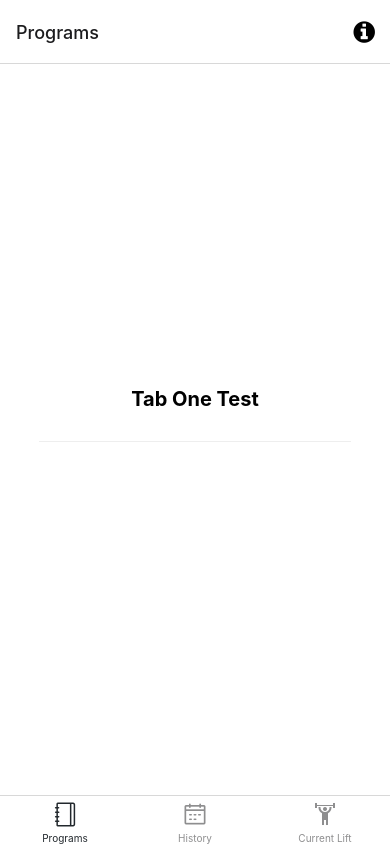
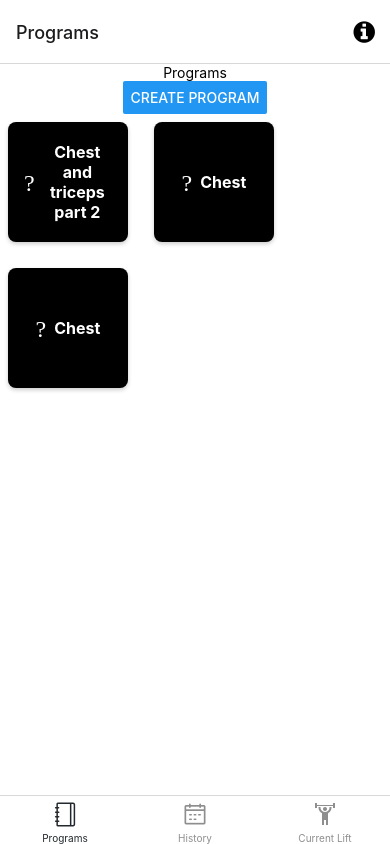
Before and after one commit to 12C0DE/mixlift, a React Native app: screen /TabOne in a window 390 px wide. Built offline with nearby package versions, Linux system fonts and the light colour scheme; what expo-linking would draw is missing.

Commit message:
start work on program screen

```diff
--- /dev/null
+++ b/components/Programs/ProgramTile.tsx
@@ -0,0 +1,45 @@
+import React from "react";
+import { View, Text, StyleSheet } from "react-native";
+import { Icon } from "react-native-elements";
+
+interface ProgramTileProps {
+  text: string;
+  icon: string;
+}
+
+export const ProgramTile: React.FC<ProgramTileProps> = ({ text, icon }) => {
+  return (
+    <View style={styles.container}>
+      <Icon name={icon} type="material" size={24} color="#fff" />
+      <Text style={styles.text}>{text}</Text>
+    </View>
+  );
+};
+
+const styles = StyleSheet.create({
+  container: {
+    flexDirection: "row",
+    alignItems: "center",
+    backgroundColor: "#000",
+    borderRadius: 8,
+    padding: 16,
+    shadowColor: "#000",
+    shadowOffset: { width: 0, height: 2 },
+    shadowOpacity: 0.2,
+    shadowRadius: 4,
+    elevation: 4,
+    width: 120,
+    height: 120,
+    margin: 8, // Add a gap of 8 units between components
+    justifyContent: "center",
+  },
+  text: {
+    marginLeft: 8,
+    fontSize: 16,
+    fontWeight: "bold",
+    color: "#fff",
+    textAlign: "center",
+  },
+});
+
+export default ProgramTile;
--- a/mocks/lift.js
+++ b/mocks/lift.js
@@ -4,7 +4,7 @@ export const lift = {
     {
       name: "Bench Press",
       id: "13sdf",
-      date: "2023-10-05",
+      date: "2023-12-16",
       sets: [
         {
           reps: 5,
@@ -145,12 +145,12 @@ export const lift = {
 export const dayLifts = {
   dayLifts: [
     {
-      date: "2023-10-05",
+      date: "2023-12-18",
       name: "chest & back",
     },
 
     {
-      date: "2023-10-04",
+      date: "2023-12-19",
       name: "legs",
     },
   ],
--- a/components/History/History.tsx
+++ b/screens/History/History.tsx
@@ -1,11 +1,11 @@
 import React, { useCallback, useState } from "react";
 import { Text } from "react-native";
 import { Agenda, DateData } from "react-native-calendars";
-import { View } from "../Themed";
+import { View } from "../../components/Themed";
 import { lift } from "../../mocks/lift";
-import { DidntLift } from "./DidntLift/DidntLift";
+import { DidntLift } from "../../components/History/DidntLift/DidntLift";
 import { MarkedDates } from "react-native-calendars/src/types";
-import { WorkoutItem } from "./WorkoutItem/WorkoutItem";
+import { WorkoutItem } from "../../components/History/WorkoutItem/WorkoutItem";
 import { styles } from "./History_Styles";
 
 const timeToString = (time) => {
--- /dev/null
+++ b/screens/Programs/Programs.tsx
@@ -0,0 +1,70 @@
+import React, { useState, useEffect } from "react";
+import { View, Text, Button, FlatList } from "react-native";
+import { ProgramTile } from "../../components/Programs/ProgramTile";
+
+// Function to fetch programs from the server
+const fetchPrograms = async () => {
+  // Implement your logic to fetch programs from the server
+};
+
+export const Programs = () => {
+  const [programs, setPrograms] = useState([
+    { id: 1, name: "Program 1" },
+    { id: 2, name: "Program 2" },
+    { id: 3, name: "Program 3" },
+  ]);
+
+  useEffect(() => {
+    // Fetch programs from the server when the component mounts
+    // fetchPrograms().then((data) => setPrograms(data));
+  }, []);
+
+  const createProgram = () => {
+    // Implement your logic to create a new program
+  };
+
+  const editProgram = (programId) => {
+    // Implement your logic to edit a program with the given programId
+  };
+
+  return (
+    <View key={Math.random()} style={{ flex: 1, alignItems: "center" }}>
+      <Text>Programs</Text>
+
+      <Button title="Create Program" onPress={createProgram} />
+
+      {/* <FlatList
+                data={programs}
+                keyExtractor={(item) => item.id.toString()}
+                renderItem={({ item }) => (
+                    <View>
+                        <Text>{item.name}</Text>
+                        <Button title="Edit" onPress={() => editProgram(item.id)} />
+                    </View>
+                )}
+            /> */}
+      {/* <ProgramTile text="Create Program" icon="create" /> */}
+
+      <View
+        style={{
+          flexDirection: "row",
+          flexWrap: "wrap",
+          gap: 10,
+
+          //   justifyContent: "center",
+          alignItems: "center",
+          alignSelf: "center",
+        }}
+      >
+        <ProgramTile text="Chest and triceps part 2" icon="barbell" />
+        <ProgramTile text="Chest" icon="barbell" />
+        <ProgramTile text="Chest" icon="barbell" />
+      </View>
+      {/* <View style={{ flexDirection: "row", flexWrap: "wrap", gap: 20 }}>
+        <ProgramTile text="Chest and triceps part 2" icon="barbell" />
+        <ProgramTile text="Chest" icon="barbell" />
+        <ProgramTile text="Chest" icon="barbell" />
+      </View> */}
+    </View>
+  );
+};
--- a/screens/TabOneScreen.tsx
+++ b/screens/TabOneScreen.tsx
@@ -1,19 +1,15 @@
 import React from "react";
+import { View } from "../components/Themed";
+import { RootTabScreenProps } from "../types";
 import { StyleSheet } from "react-native";
-import { Text, View } from "../components/Themed";
-import { RootTabScreenProps } from "../types";
+import { Programs } from "./Programs/Programs";
 
 export default function TabOneScreen({
   navigation,
 }: RootTabScreenProps<"TabOne">) {
   return (
     <View style={styles.container}>
-      <Text style={styles.title}>Tab One Test</Text>
-      <View
-        style={styles.separator}
-        lightColor="#eee"
-        darkColor="rgba(255,255,255,0.1)"
-      />
+      <Programs />
     </View>
   );
 }
@@ -24,13 +20,4 @@ const styles = StyleSheet.create({
     alignItems: "center",
     justifyContent: "center",
   },
-  title: {
-    fontSize: 20,
-    fontWeight: "bold",
-  },
-  separator: {
-    marginVertical: 30,
-    height: 1,
-    width: "80%",
-  },
 });
--- a/screens/TabTwoScreen.tsx
+++ b/screens/TabTwoScreen.tsx
@@ -1,6 +1,6 @@
 import React from "react";
 import { StyleSheet } from "react-native";
-import { History } from "../components/History/History";
+import { History } from "./History/History";
 import { Text, View } from "../components/Themed";
 
 export default function TabTwoScreen() {
```
Also changed, not shown: components/StyledText.tsx (+5 -2 lines), screens/History/History_Styles.js (renamed from components/History/History_Styles.js).
